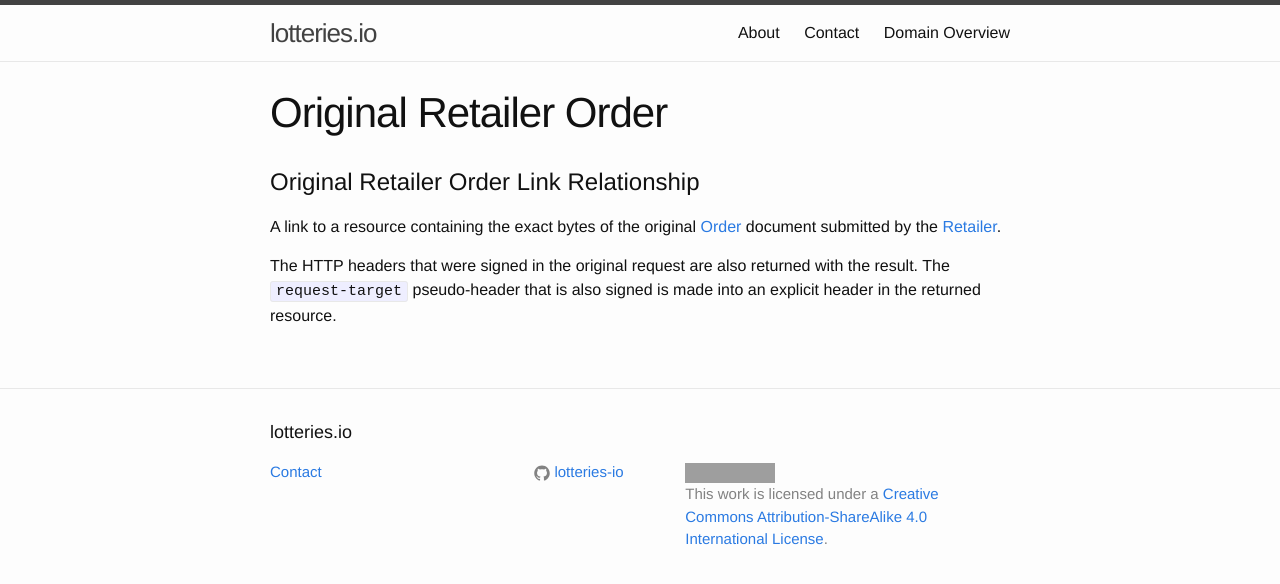
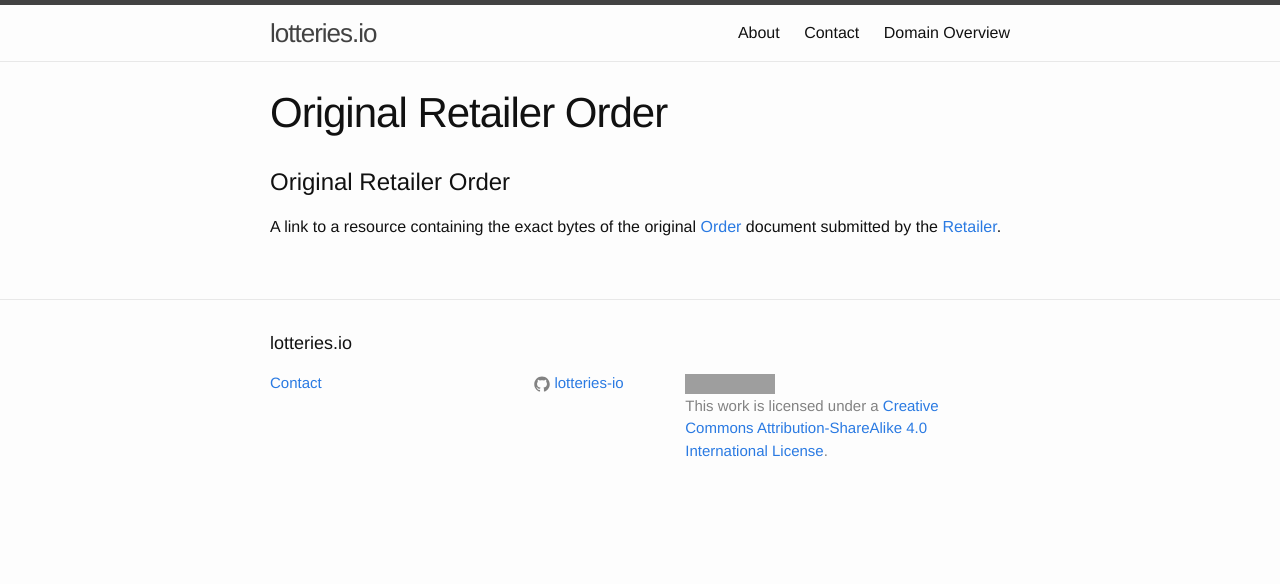
Before and after one commit to lotteries-io/lotteries-io.github.io, a Jekyll site: the page built from _link-relationships/original-retailer-order.md, in a window 1280 px wide. Shown: the top 584 px of the page. Built offline with Jekyll 4.4.1, drawn with Linux system fonts in a browser that asks for light colours; grey boxes are pictures that could not be loaded.

Commit message:
Update original-retailer-order.md

```diff
--- a/_link-relationships/original-retailer-order.md
+++ b/_link-relationships/original-retailer-order.md
@@ -2,8 +2,6 @@
 layout: page
 title: Original Retailer Order
 ---
-# Original Retailer Order Link Relationship
+# Original Retailer Order
 
 A link to a resource containing the exact bytes of the original [Order](../concepts/order) document submitted by the [Retailer](../concepts/retailer).
-
-The HTTP headers that were signed in the original request are also returned with the result. The `request-target` pseudo-header that is also signed is made into an explicit header in the returned resource.
```
